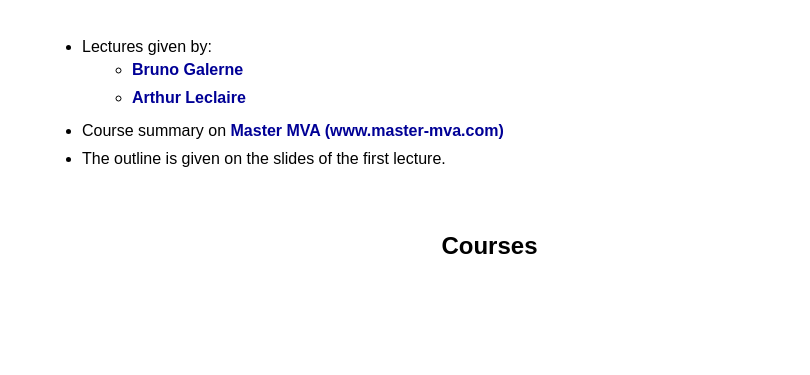
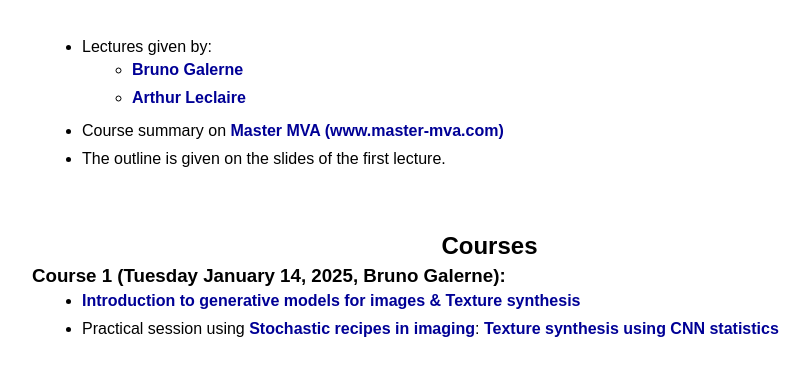
Before and after one commit to generativemodelingmva/generativemodelingmva.github.io, a plain HTML site: page index.html in a window 1280 px wide. Shown: the part 161-536 px from the top of the page, without its empty margins (158-968 px from the left). Drawn offline with Linux system fonts and the light colour scheme.

Commit message:
Update index.html

```diff
--- a/index.html
+++ b/index.html
@@ -29,25 +29,18 @@
             <br/><br/><br/>
 
             <h2>Courses</h2>
-	    <!--
 
-            <h3>Course 1 (Tuesday January 9, 2023, Bruno Galerne):</h3>
+
+            <h3>Course 1 (Tuesday January 14, 2025, Bruno Galerne):</h3>
 
             <ul>
-              <li><a href='https://www.dropbox.com/scl/fi/uiptbi8jwf572b3lmmvys/1_mva_generative_models_intro_and_texture_synthesis.pdf?rlkey=5e3nre3ev812lomjnu2ad91te&dl=0'>Introduction to generative models for images & Texture synthesis</a>
+              <li><a href='https://www.idpoisson.fr/galerne/mva/1_mva_generative_models_intro_and_texture_synthesis.pdf'>Introduction to generative models for images & Texture synthesis</a>
               </li>
               <li>Practical session using <a href=https://storimaging.github.io/>Stochastic recipes in imaging</a>:
-                <ul>
-                  <li><a href="https://colab.research.google.com/github/storimaging/Notebooks/blob/main/ImageGeneration/CNN_Texture_Synthesis_with_solution.ipynb">Texture synthesis using CNN statistics</a>
-                  </li>
-                  <li><a href="https://colab.research.google.com/github/storimaging/Notebooks/blob/main/ImageGeneration/Gaussian_texture_synthesis_and_mixing.ipynb">Gaussian texture synthesis and mixing</a>
-                  </li>
-                  <li><a href="https://colab.research.google.com/github/storimaging/Notebooks/blob/main/ImageGeneration/CNN_Texture_Interpolation.ipynb">Bonus: Texture interpolation using CNN statistics</a>
-                  </li>
-                </ul>
+                <a href="https://colab.research.google.com/github/storimaging/Notebooks/blob/main/ImageGeneration/CNN_Texture_Synthesis_with_solution.ipynb">Texture synthesis using CNN statistics</a>
               </li>
             </ul>
-
+ <!--
 	    <br/><br/>
 
             <h3>Course 2 (Tuesday January 16, 2024, Arthur Leclaire):</h3>
```
